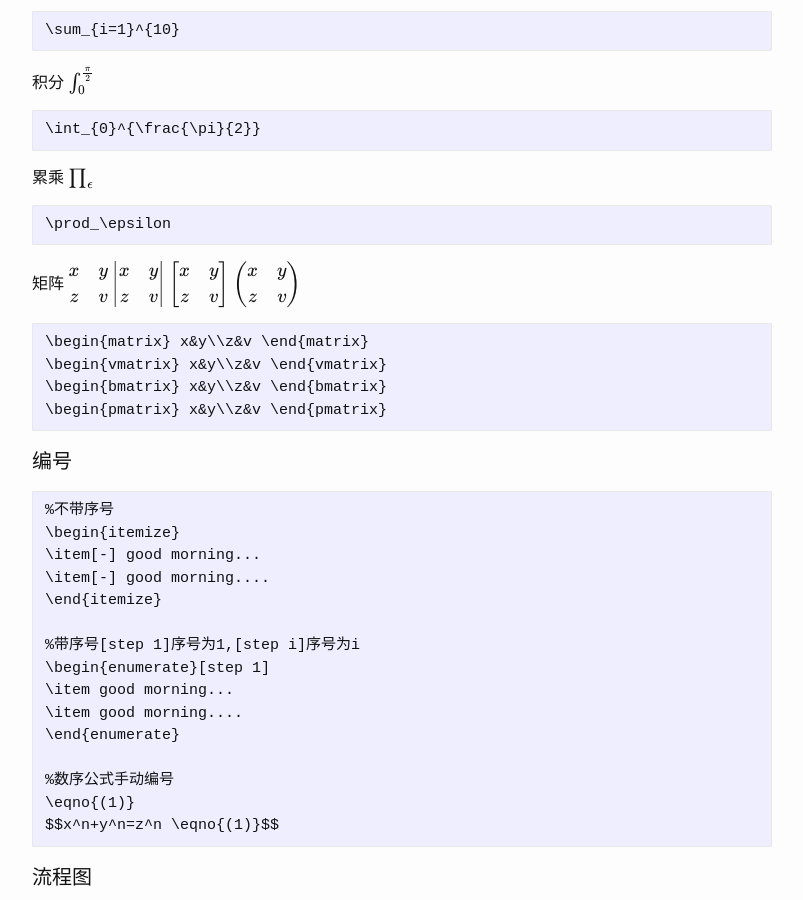
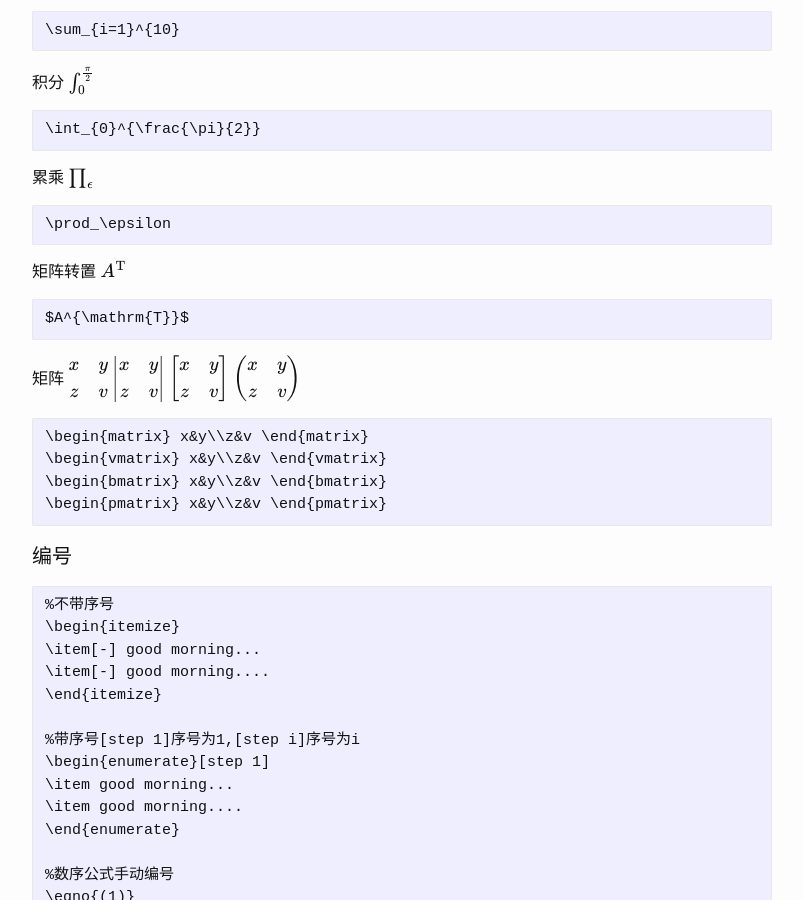
Before and after one commit to josephstalin117/josephstalin117.github.io, a Jekyll site: the page built from _posts/2018-6-23-latex.markdown, in a window 1280 px wide and 900 px high, scrolled down 2436 px. Shown: the whole window, without its empty margins (238-1041 px from the left). Built offline with Jekyll 4.4.1, drawn with Linux system fonts in a browser that asks for light colours; formulas are drawn with MathJax 3.

Commit message:
add matrix transform

````diff
--- a/_posts/2018-6-23-latex.markdown
+++ b/_posts/2018-6-23-latex.markdown
@@ -143,6 +143,12 @@ $\prod_\epsilon$
 \prod_\epsilon
 ```
 
+矩阵转置
+$A^{\mathrm{T}}$
+```
+$A^{\mathrm{T}}$
+```
+
 矩阵
 $$\begin{matrix} x&y\\z&v \end{matrix}$$
 $$\begin{vmatrix} x&y\\z&v \end{vmatrix}$$
````
